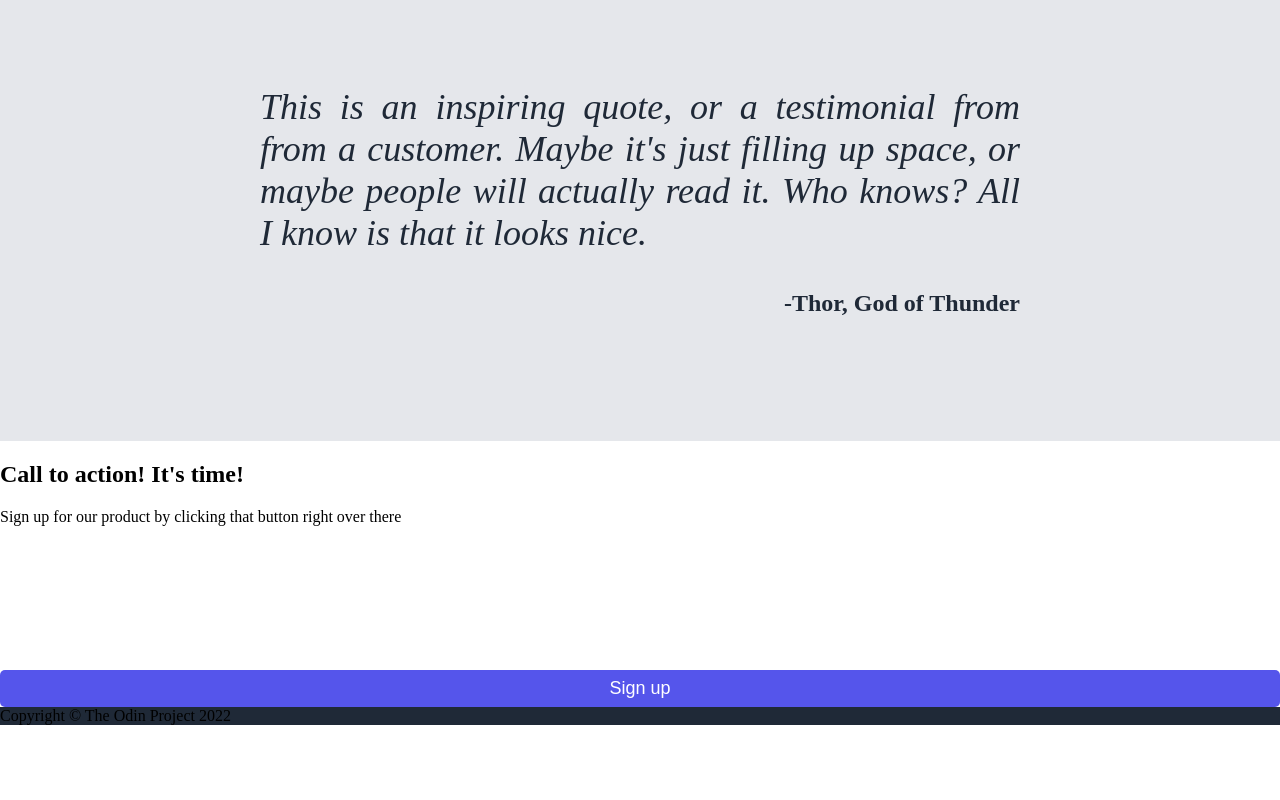
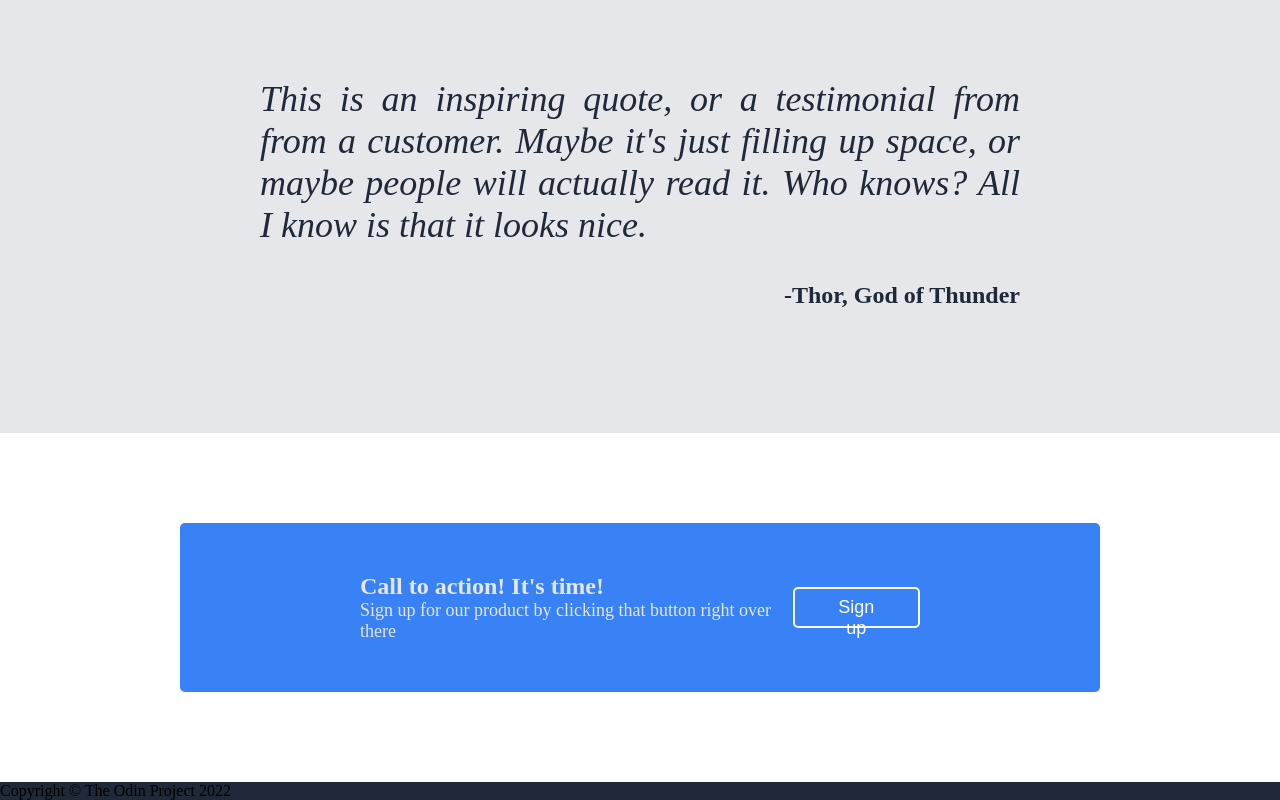
Before and after one commit to jairsdev/odin-project-webpage, a plain HTML site: page index.html in a window 1280 px wide. Shown: the part 1313-2113 px from the top of the page. Before the commit the page ends 2038 px from the top, so only its background shows below. Drawn offline with Linux system fonts and the light colour scheme.

Commit message:
Arrange elements in the content three

```diff
--- a/style.css
+++ b/style.css
@@ -3,12 +3,15 @@ body {
 }
 
 .sign-up {
+    box-sizing: content-box;
     color: white;
-    background-color: rgb(85, 85, 235);
+    background-color: #3882f6;
     border-radius: 5px;
     border: none;
     font-size: 18px;
     padding: 8px 32px;
+    width: 62px;
+    height: 21px;
 }
 
 header, footer {
@@ -21,7 +24,7 @@ header {
     padding-bottom: 140px;
 }
 
-.container {
+header .container {
     display: flex;
     flex-direction: column;
     gap: 128px;
@@ -111,6 +114,7 @@ header {
 
 .image p {
     width: 250px;
+    margin-top: 10px;
     font-size: 18px;
     text-align: justify;
 }
@@ -131,3 +135,35 @@ header {
     font-weight: 900;
     text-align: end;
 }
+
+.content-three {
+    padding: 90px 180px;
+}
+
+.content-three .container {
+    display: flex;
+    padding: 50px 180px;
+    justify-content: center;
+    align-items: center;
+    border-radius: 5px;
+    background-color: #3882f6;
+}
+
+.text {
+    color: #e5e7eb;
+}
+
+.text p {
+    font-size: 18px;
+    margin: 0;
+}
+
+.text h2 {
+    font-size: 24px;
+    margin: 0;
+}
+
+.content-three .sign-up {
+    margin-left: auto;
+    border: #f9faf8 solid 2.5px;
+}
```
